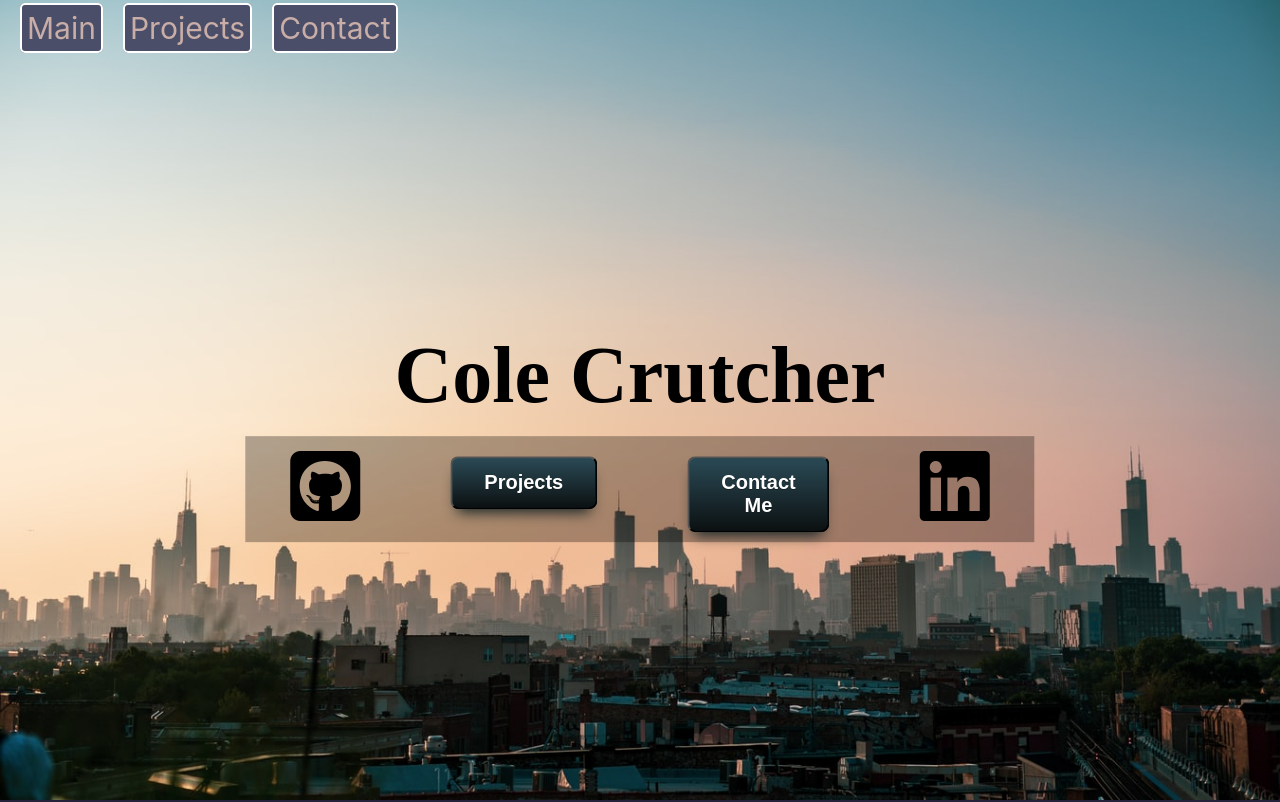
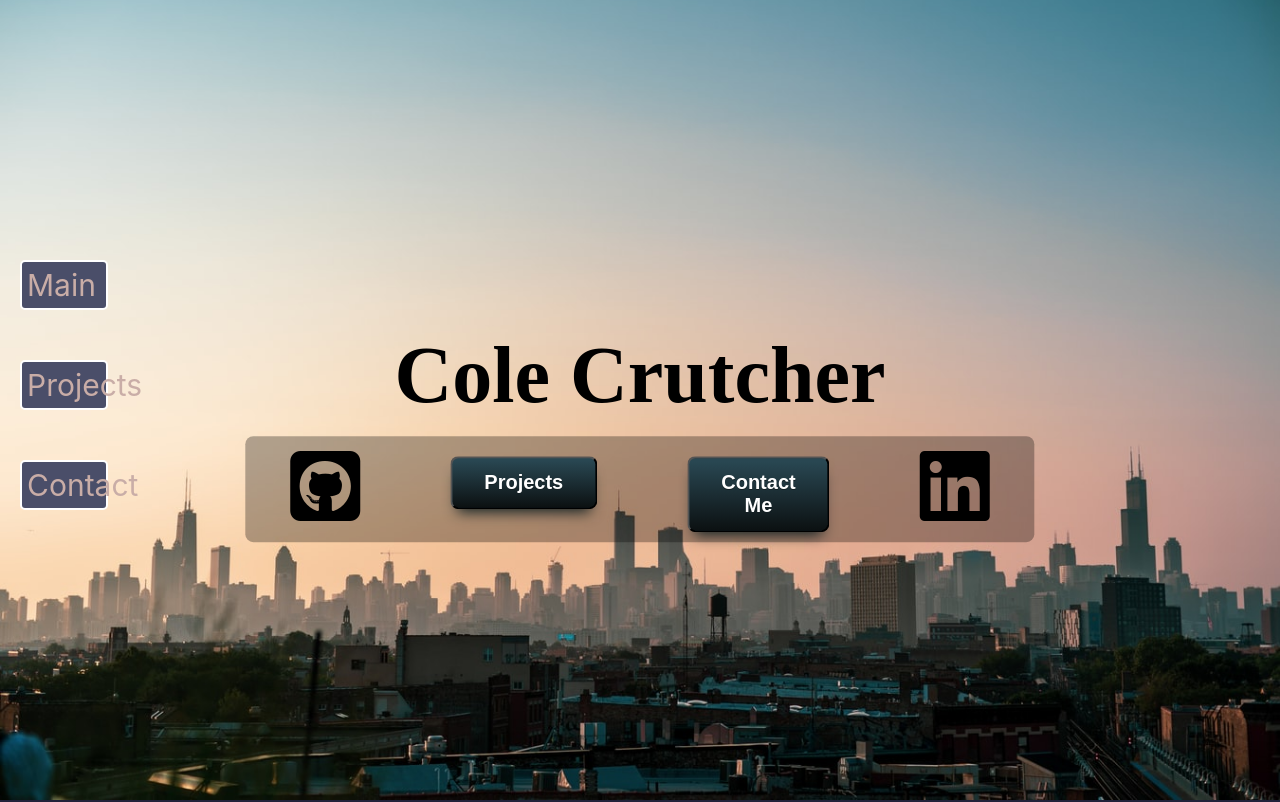
Before and after one commit to ccrutcher/portfolio, a React (Create React App) app: page / in a window 1280 px wide. Shown: the top 802 px of the page. Built offline with nearby package versions, Linux system fonts and the light colour scheme.

Commit message:
Navbar moved, experimenting with button styles

```diff
--- a/src/App.css
+++ b/src/App.css
@@ -1,6 +1,9 @@
 .navbar {
   position: fixed;
-  top: 0;
+  display: flex;
+  flex-direction: column;
+  top: 50%;
+  transform: translateY(-50%);
   color: #c9ada7;
   padding: 10px;
   z-index: 9;
@@ -11,6 +14,7 @@
   background-color: #4a4e69;
   font-size: 30px;
   margin: 10px;
+  margin-bottom: 40px;
   padding: 5px;
   border: 2px solid white;
   border-radius: 5px;
--- a/src/sections/Main.css
+++ b/src/sections/Main.css
@@ -41,6 +41,7 @@
 .links {
   display: flex;
   background-color: rgba(0, 0, 0, 0.3);
+  border-radius: 8px;
   padding-top: 10px;
   padding-bottom: 10px;
 }
```
